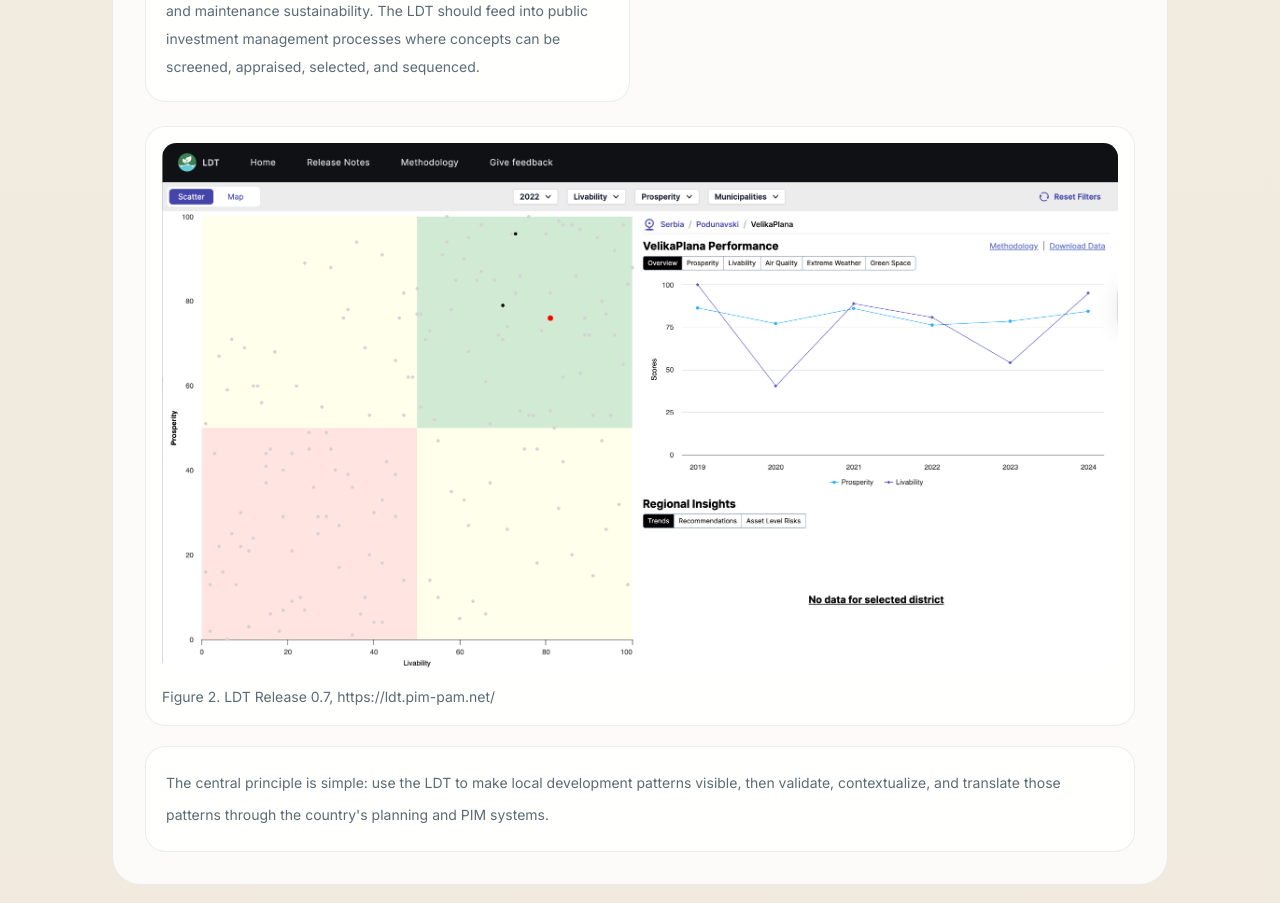
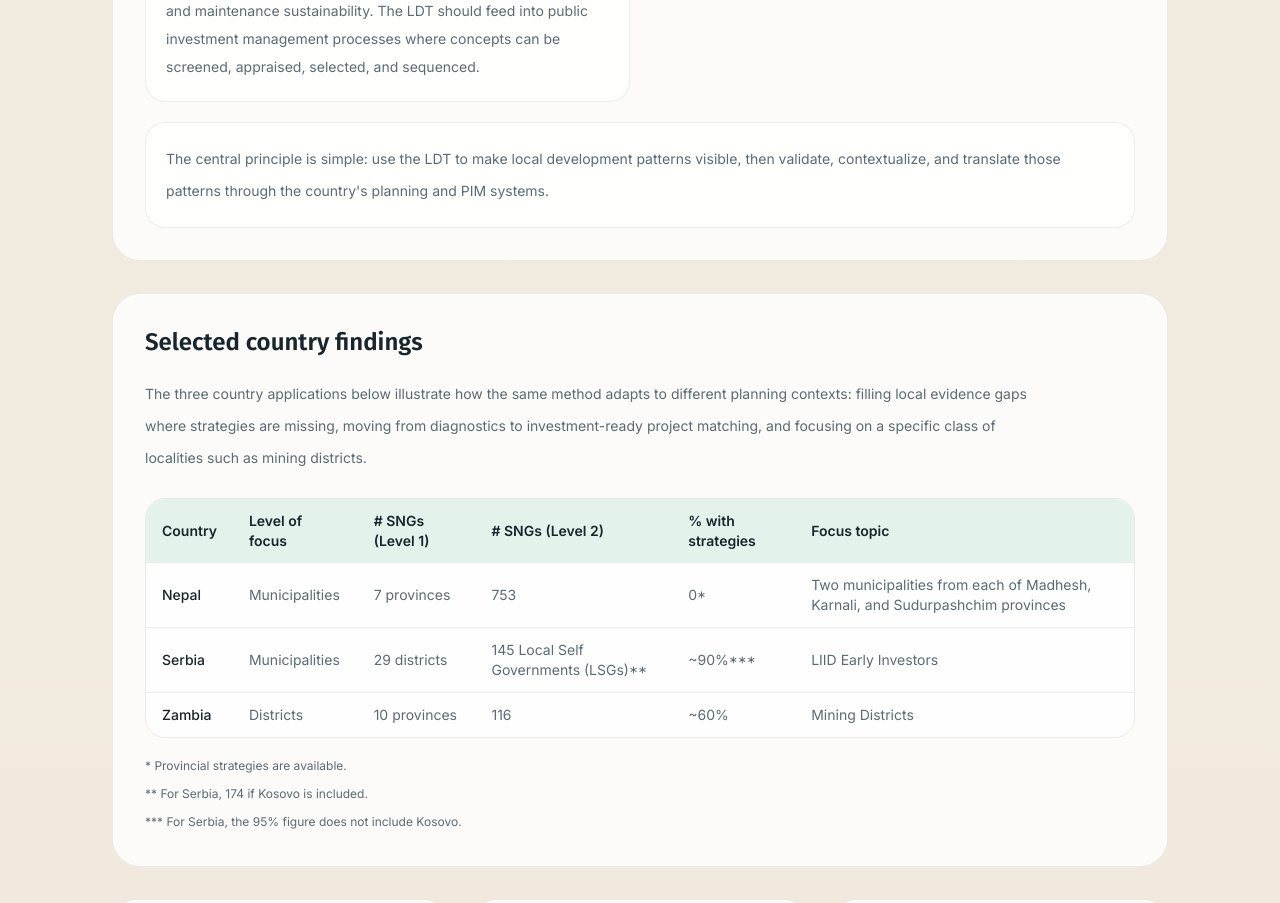
Before and after one commit to sonleh96/wb-ldt-app-nepal, a Next.js app: page /about in a window 1280 px wide. Shown: the part 6680-7583 px from the top of the page. Built offline with nearby package versions, Linux system fonts and the light colour scheme.

Commit message:
fix: remove release 0.7 about figure

```diff
--- a/src/app/about/page.tsx
+++ b/src/app/about/page.tsx
@@ -9,7 +9,6 @@ import pilRankingImage from "../../../images/about-ldt-3d-pil-ranking.png";
 import pimpamLogo from "../../../images/about-ldt-pimpam-logo.png";
 import populationDistributionImage from "../../../images/about-ldt-population-distribution.png";
 import projectSelectionImage from "../../../images/about-ldt-project-selection.png";
-import releaseImage from "../../../images/about-ldt-release-0-7.png";
 import sizeDistributionImage from "../../../images/about-ldt-size-distribution.png";
 import strategyAvailabilityImage from "../../../images/about-ldt-strategy-availability.png";
 import worldBankLogo from "../../../images/about-ldt-world-bank-logo.png";
@@ -365,15 +364,6 @@ export default function AboutPage() {
             </article>
           ))}
         </div>
-        <div className="mt-6">
-          <FigureCard
-            figure={{
-              src: releaseImage,
-              alt: "LDT release 0.7 application screenshot",
-              caption: "Figure 2. LDT Release 0.7, https://ldt.pim-pam.net/",
-            }}
-          />
-        </div>
         <p className="mt-5 rounded-[1.25rem] border border-[var(--border-soft)] bg-[var(--surface)] p-5 text-sm leading-8 text-[var(--muted-foreground)]">
           The central principle is simple: use the LDT to make local
           development patterns visible, then validate, contextualize, and
```
Also changed, not shown: 1 other file (tests, documents, lock files or other folders).
